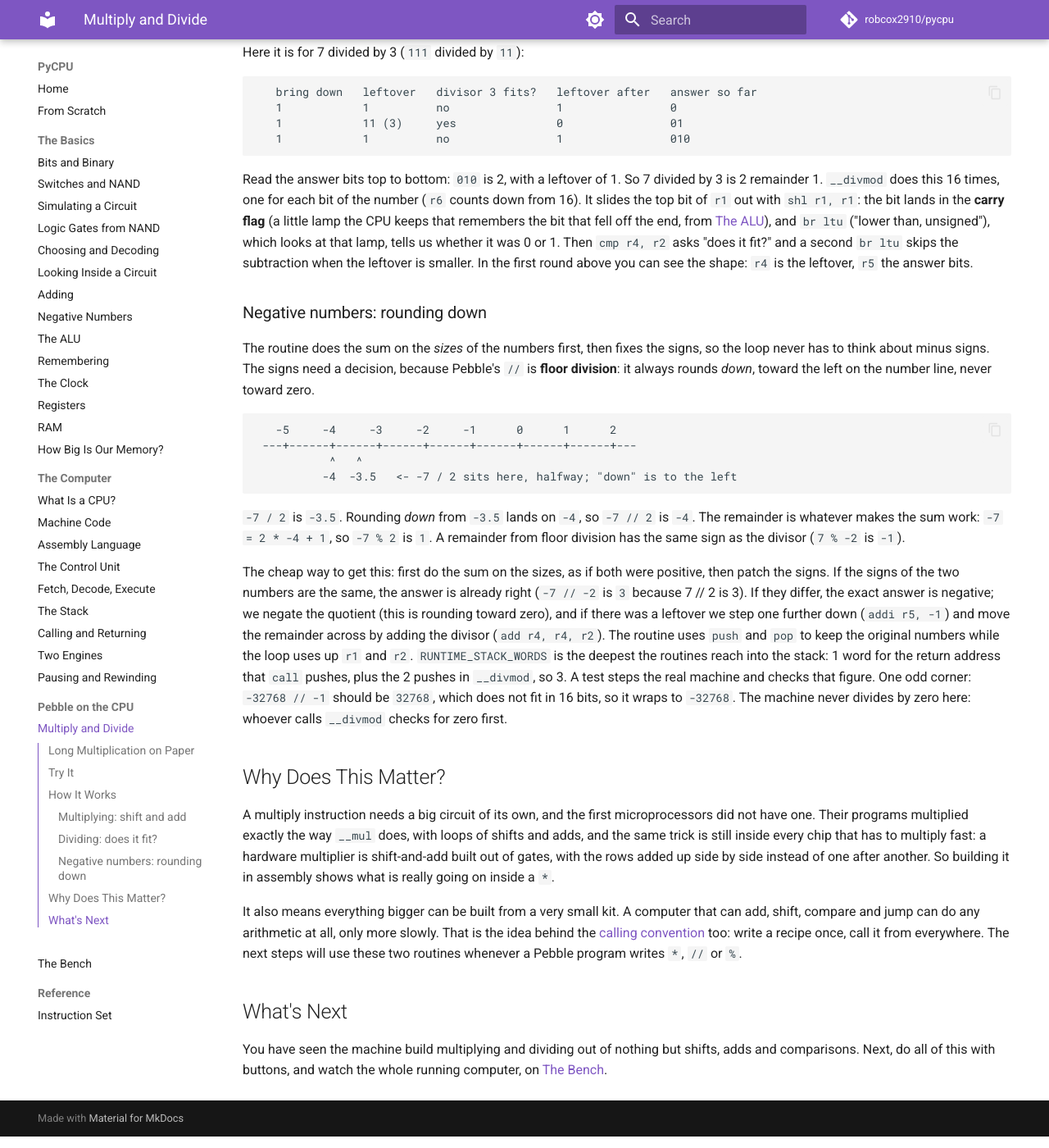
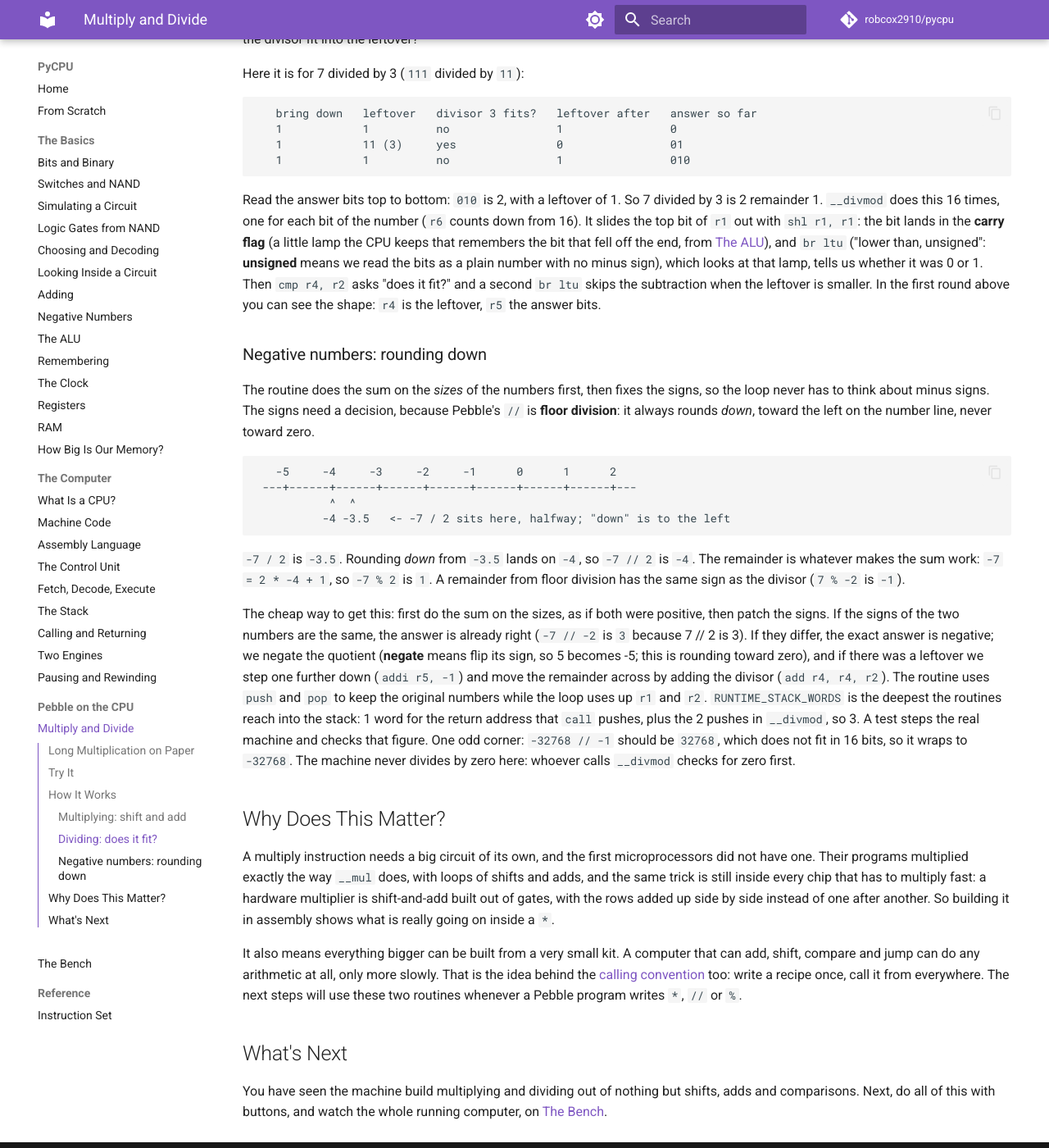
Before and after one commit to robcox2910/pycpu, an MkDocs documentation site: the page built from docs/concepts/multiply-and-divide.md, in a window 1280 px wide and 1400 px high, scrolled down 2903 px. Shown: the whole window at 82% size. Built offline with MkDocs 1.6.1 and Material for MkDocs 9.7.7, drawn with Linux system fonts in a browser that asks for light colours; comment, search, counter and statistics services are not loaded; some of the changed text lies outside the part shown.

Commit message:
docs: gloss translator, unsigned, negate; align number line
Co-Authored-By: Claude Sonnet 5.5 <noreply@anthropic.com>

````diff
--- a/docs/concepts/multiply-and-divide.md
+++ b/docs/concepts/multiply-and-divide.md
@@ -99,8 +99,9 @@ assembly text called `RUNTIME`. Every label in it starts with two underscores
 (`__mul`, `__divmod_loop`), so it can never be confused with a label somebody else
 writes. The rules for using a routine are the same for both: the two inputs go in
 `r1` and `r2`, you `call` it, and the answer comes back in `r1` (`__divmod` also
-answers in `r2`). The routines never touch `r0` (always 0) or `r7` (a register the
-translator will keep for its own bookkeeping), but they use `r1` to `r6` freely.
+answers in `r2`). The routines never touch `r0` (always 0) or `r7` (a register kept for the
+**translator**, the part coming later in this section that turns a Pebble program into
+instructions like these, which uses it to find its place on the stack), but they use `r1` to `r6` freely.
 
 ### Multiplying: shift and add
 
@@ -146,7 +147,8 @@ Read the answer bits top to bottom: `010` is 2, with a leftover of 1. So 7 divid
 is 2 remainder 1. `__divmod` does this 16 times, one for each bit of the number
 (`r6` counts down from 16). It slides the top bit of `r1` out with `shl r1, r1`: the bit
 lands in the **carry flag** (a little lamp the CPU keeps that remembers the bit that fell
-off the end, from [The ALU](the-alu.md)), and `br ltu` ("lower than, unsigned"), which
+off the end, from [The ALU](the-alu.md)), and `br ltu` ("lower than, unsigned": **unsigned** means we read the bits as a plain
+number with no minus sign), which
 looks at that lamp, tells us whether it was 0 or 1. Then `cmp r4, r2` asks "does it fit?"
 and a second `br ltu` skips the subtraction when the leftover is smaller. In the first
 round above you can see the shape: `r4` is the leftover, `r5` the answer bits.
@@ -161,8 +163,8 @@ number line, never toward zero.
 ```
    -5     -4     -3     -2     -1      0      1      2
  ---+------+------+------+------+------+------+------+---
-           ^   ^
-          -4  -3.5   <- -7 / 2 sits here, halfway; "down" is to the left
+           ^  ^
+          -4 -3.5   <- -7 / 2 sits here, halfway; "down" is to the left
 ```
 
 `-7 / 2` is `-3.5`. Rounding *down* from `-3.5` lands on `-4`, so `-7 // 2` is `-4`. The
@@ -172,7 +174,7 @@ remainder from floor division has the same sign as the divisor (`7 % -2` is `-1`
 The cheap way to get this: first do the sum on the sizes, as if both were positive, then
 patch the signs. If the signs of the two numbers are the same, the answer is already right
 (`-7 // -2` is `3` because 7 // 2 is 3). If they differ, the exact answer is negative; we
-negate the quotient (this is rounding toward zero), and if there was a leftover we step
+negate the quotient (**negate** means flip its sign, so 5 becomes -5; this is rounding toward zero), and if there was a leftover we step
 one further down (`addi r5, -1`) and move the remainder across by adding the divisor
 (`add r4, r4, r2`). The routine uses `push` and `pop` to keep the original numbers while
 the loop uses up `r1` and `r2`. `RUNTIME_STACK_WORDS` is the deepest the routines reach
````
Also changed, not shown: 1 other file.
